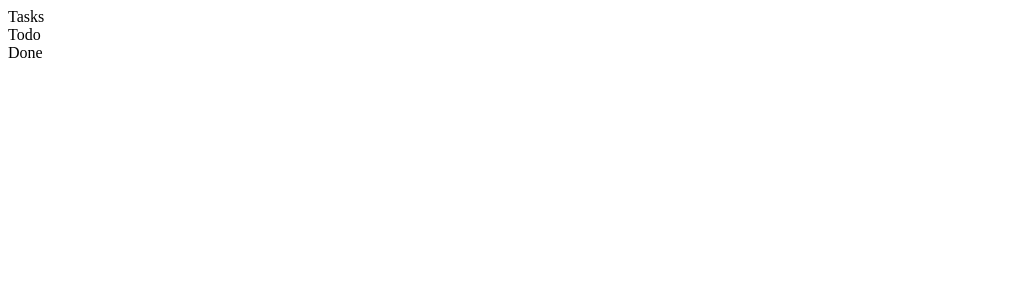
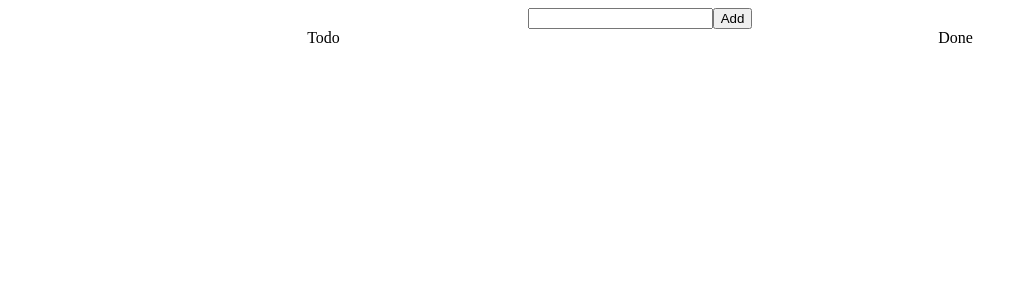
Before and after one commit to adrianrak/todo-app-angular, an Angular app: page / in a window 1280 px wide. Shown: the top 300 px of the page, without its empty margins (0-1027 px from the left). Built offline with nearby package versions, Linux system fonts and the light colour scheme.

Commit message:
add task

```diff
--- a/src/app/app.component.css
+++ b/src/app/app.component.css
@@ -0,0 +1,4 @@
+.container {
+    display: flex;
+    justify-content: space-around;
+}
--- a/src/app/app.component.html
+++ b/src/app/app.component.html
@@ -2,7 +2,8 @@
 <div>
   <div class="container">
     <div>
-      Tasks
+      <input [(ngModel)]="newTask">
+      <button (click)="add()">Add</button>
     </div>
   </div>
   <div class="container">
--- a/src/app/app.component.ts
+++ b/src/app/app.component.ts
@@ -6,5 +6,11 @@ import { Component } from '@angular/core';
   styleUrls: ['./app.component.css']
 })
 export class AppComponent {
-  title = 'todo-app-angular';
+  newTask: string;
+  taskList: Array<string> = [];
+  add() {
+    this.taskList.push(this.newTask);
+    this.newTask = '';
+    console.log(this.taskList);
+  }
 }
--- a/src/app/app.module.ts
+++ b/src/app/app.module.ts
@@ -3,6 +3,7 @@ import { NgModule } from '@angular/core';
 
 import { AppRoutingModule } from './app-routing.module';
 import { AppComponent } from './app.component';
+import { FormsModule } from '@angular/forms';
 
 @NgModule({
   declarations: [
@@ -10,7 +11,8 @@ import { AppComponent } from './app.component';
   ],
   imports: [
     BrowserModule,
-    AppRoutingModule
+    AppRoutingModule,
+    FormsModule
   ],
   providers: [],
   bootstrap: [AppComponent]
```
